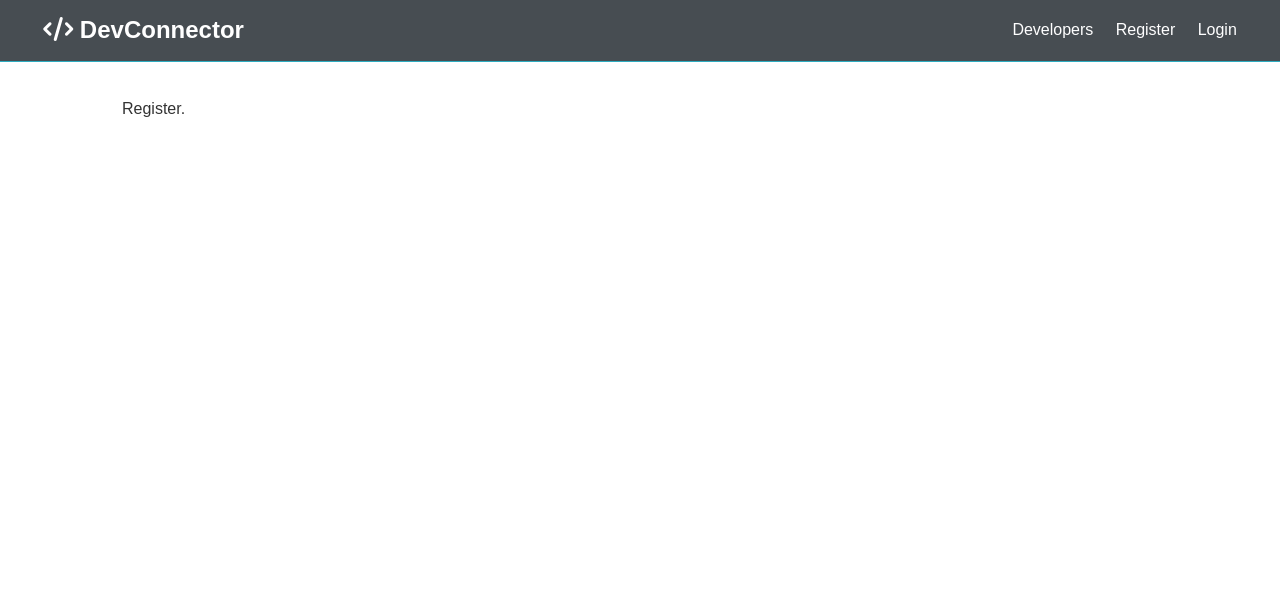
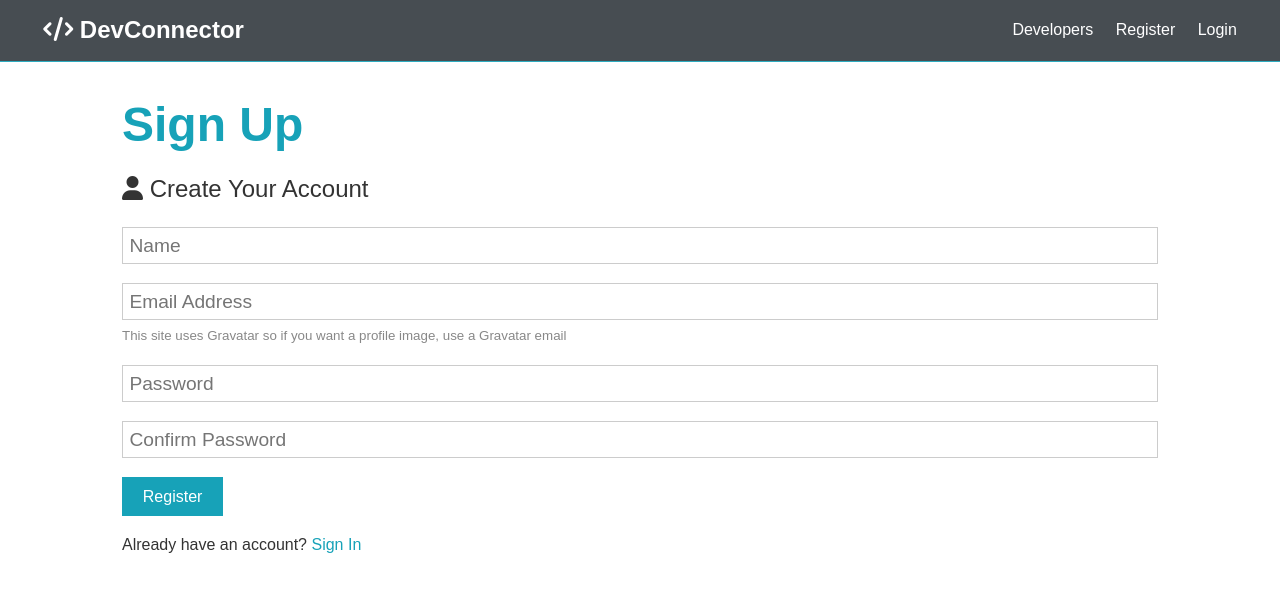
Before and after one commit to nachiketWattamwar/DevConnector, a React (Create React App) app in the folder client/: page /register in a window 1280 px wide. Shown: the top 592 px of the page. Built offline with nearby package versions, Linux system fonts and the light colour scheme.

Commit message:
adding css for register

```diff
--- a/client/src/components/auth/Register.js
+++ b/client/src/components/auth/Register.js
@@ -1,7 +1,46 @@
-import React from "react";
+import React, { Fragment } from "react";
 
 const Register = () => {
-  return <div>Register.</div>;
+  return (
+    <Fragment>
+      <h1 className='large text-primary'>Sign Up</h1>
+      <p className='lead'>
+        <i className='fas fa-user' /> Create Your Account
+      </p>
+      <form className='form' action='create-profile.html'>
+        <div className='form-group'>
+          <input type='text' placeholder='Name' name='name' required />
+        </div>
+        <div className='form-group'>
+          <input type='email' placeholder='Email Address' name='email' />
+          <small className='form-text'>
+            This site uses Gravatar so if you want a profile image, use a
+            Gravatar email
+          </small>
+        </div>
+        <div className='form-group'>
+          <input
+            type='password'
+            placeholder='Password'
+            name='password'
+            minLength='6'
+          />
+        </div>
+        <div className='form-group'>
+          <input
+            type='password'
+            placeholder='Confirm Password'
+            name='password2'
+            minLength='6'
+          />
+        </div>
+        <input type='submit' className='btn btn-primary' value='Register' />
+      </form>
+      <p className='my-1'>
+        Already have an account? <a href='login.html'>Sign In</a>
+      </p>
+    </Fragment>
+  );
 };
 
 export default Register;
```
